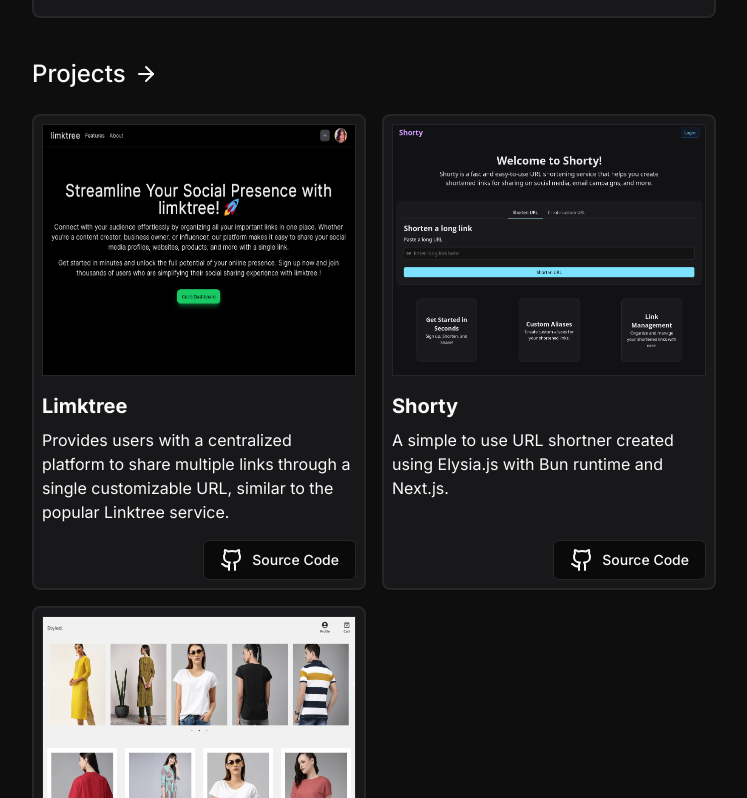
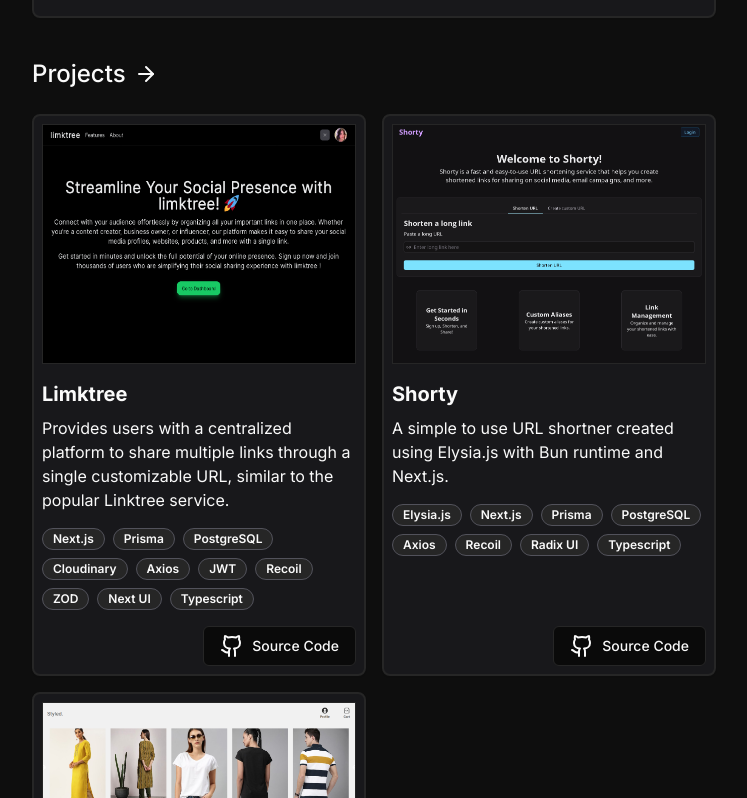
Before and after one commit to SattuSupari21/portfolio-v1, a Next.js app: page / in a window 1280 px wide. Shown: the part 662-1460 px from the top of the page, without its empty margins (266-1013 px from the left). Built offline with nearby package versions, Linux system fonts and the light colour scheme.

Commit message:
added badges in projects page

```diff
--- a/src/components/About.tsx
+++ b/src/components/About.tsx
@@ -3,7 +3,7 @@
         <div className="w-full space-y-2">
             <div className="flex flex-col gap-2">
                 <span className="font-semibold">About me</span>
-                <span className="text-justify">Hey, I'm Satvik, a student based in India with a passion for building applications that live on the Internet! In this portfolio, I'll be showcasing some of my most notable projects, including a brief description of the project.</span>
+                <span className="text-justify">Hey, I'm Satvik, a student from India with a passion for building applications that live on the Internet! In this portfolio, I'll be showcasing some of my most notable projects, including a brief description of the project.</span>
             </div>
         </div>
     )
--- a/src/components/Header.tsx
+++ b/src/components/Header.tsx
@@ -1,6 +1,7 @@
 import { Github, Linkedin } from "lucide-react"
 import { IconButton } from "./ui/button"
 import { Button } from "./ui/moving-border"
+import { GithubUrl, LinkedInUrl } from "@/constants"
 
 export const Header = () => {
     return (
@@ -15,8 +16,16 @@
             <div className="flex gap-2 items-center">
                 <Button borderRadius="0.5rem"
                     className="bg-white dark:bg-background text-black dark:text-white border-neutral-200 dark:border-slate-800">Hire Me!</Button>
-                <IconButton variant={'outline'} size={'icon'}><Github /></IconButton>
-                <IconButton variant={'outline'} size={'icon'}><Linkedin /></IconButton>
+                <IconButton variant={'outline'} size={'icon'} asChild>
+                    <a href={GithubUrl} target="_blank">
+                        <Github />
+                    </a>
+                </IconButton>
+                <IconButton variant={'outline'} size={'icon'} asChild>
+                    <a href={LinkedInUrl} target="_blank">
+                        <Linkedin />
+                    </a>
+                </IconButton>
             </div>
         </div>
     )
--- a/src/components/Projects.tsx
+++ b/src/components/Projects.tsx
@@ -1,24 +1,33 @@
 import { ArrowRight, Github } from "lucide-react"
 import { Card } from "./ui/card"
 import { IconButton } from "./ui/button"
+import { Badge } from "@/components/ui/badge"
 
 type ProjectType = {
+    id: number,
     image: string,
     title: string,
     about: string,
     sourceCode: string,
+    techStack: string[]
 }
 
 const RenderProject = ({ project }: { project: ProjectType }) => {
     return (
         <Card className="h-auto flex flex-col gap-4 p-2">
-            <div className="w-full h-full border flex-1">
-                <img src={project.image} alt={project.title} className="w-full h-[250px] object-fill" />
+            <div className="w-full h-[240px] border">
+                <img src={project.image} alt={project.title} className="w-full h-full object-fill" />
             </div>
+
             <div className="flex-1 flex flex-col justify-between gap-4">
                 <div className="space-y-2">
                     <p className="text-xl font-bold">{project.title}</p>
                     <p>{project.about}</p>
+                    <div className="flex flex-wrap gap-2 pt-2">
+                        {project.techStack.map(tech => <Badge className="border-zinc-600" variant={'secondary'}>{tech}</Badge>
+                        )}
+                    </div>
+
                 </div>
                 <IconButton className="ml-auto" variant={'outline'}><Github className="mr-2" /> Source Code</IconButton>
             </div>
@@ -33,6 +42,7 @@
         title: "Limktree",
         about: "Provides users with a centralized platform to share multiple links through a single customizable URL, similar to the popular Linktree service.",
         sourceCode: "",
+        techStack: ["Next.js", "Prisma", "PostgreSQL", "Cloudinary", "Axios", "JWT", "Recoil", "ZOD", "Next UI", "Typescript"]
     },
     {
         id: 2,
@@ -40,6 +50,7 @@
         title: "Shorty",
         about: "A simple to use URL shortner created using Elysia.js with Bun runtime and Next.js.",
         sourceCode: "",
+        techStack: ["Elysia.js", "Next.js", "Prisma", "PostgreSQL", "Axios", "Recoil", "Radix UI", "Typescript"]
     },
     {
         id: 3,
@@ -47,6 +58,7 @@
         title: "Styled",
         about: "Full-stack e-commerce web application created using Strapi CMS and Next.js.",
         sourceCode: "",
+        techStack: ["Strapi CMS", "Sqlite", "Next.js", "GraphQL", "Stripe", "Auth0", "Framer Motion", "Javascript"]
     }
 ];
 
--- /dev/null
+++ b/src/components/ui/badge.tsx
@@ -0,0 +1,36 @@
+import * as React from "react"
+import { cva, type VariantProps } from "class-variance-authority"
+
+import { cn } from "@/lib/utils"
+
+const badgeVariants = cva(
+  "inline-flex items-center rounded-full border px-2.5 py-0.5 text-xs font-semibold transition-colors focus:outline-none focus:ring-2 focus:ring-ring focus:ring-offset-2",
+  {
+    variants: {
+      variant: {
+        default:
+          "border-transparent bg-primary text-primary-foreground hover:bg-primary/80",
+        secondary:
+          "border-transparent bg-secondary text-secondary-foreground hover:bg-secondary/80",
+        destructive:
+          "border-transparent bg-destructive text-destructive-foreground hover:bg-destructive/80",
+        outline: "text-foreground",
+      },
+    },
+    defaultVariants: {
+      variant: "default",
+    },
+  }
+)
+
+export interface BadgeProps
+  extends React.HTMLAttributes<HTMLDivElement>,
+    VariantProps<typeof badgeVariants> {}
+
+function Badge({ className, variant, ...props }: BadgeProps) {
+  return (
+    <div className={cn(badgeVariants({ variant }), className)} {...props} />
+  )
+}
+
+export { Badge, badgeVariants }
--- /dev/null
+++ b/src/constants.ts
@@ -0,0 +1,2 @@
+export const GithubUrl = "https://github.com/SattuSupari21";
+export const LinkedInUrl = "https://www.linkedin.com/in/satvik-chandra"
```
